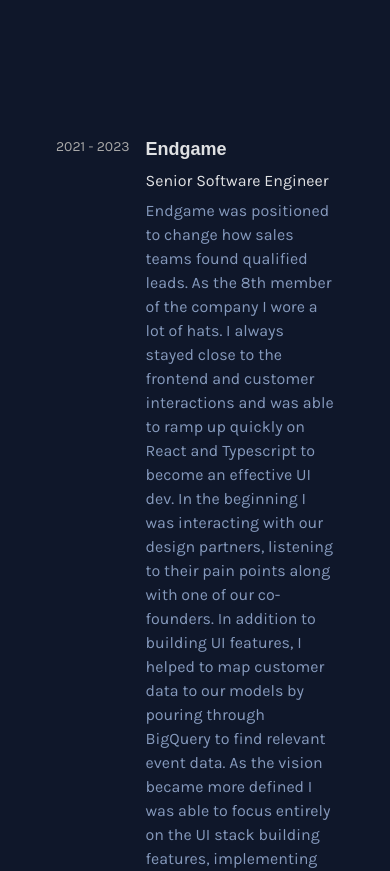
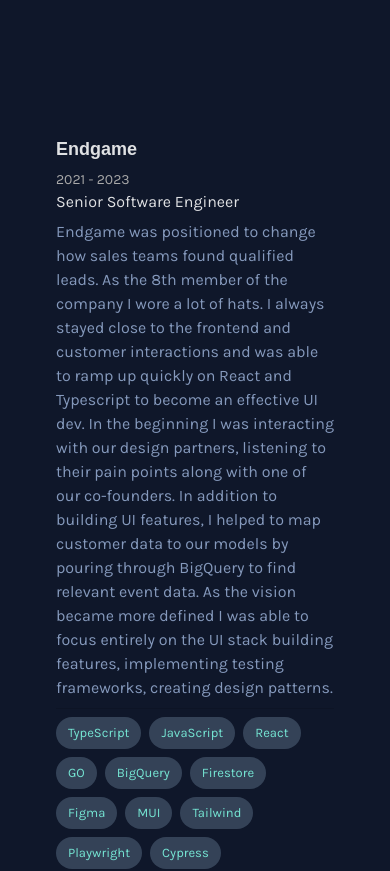
Before and after one commit to climberbrad/brad-jordan-resume, a React (Vite) app: page / in a window 390 px wide. Shown: the part 1340-2211 px from the top of the page. Built offline with nearby package versions, Linux system fonts and the light colour scheme.

Commit message:
moved job dates for mobile

```diff
--- a/src/components/JobCard.tsx
+++ b/src/components/JobCard.tsx
@@ -1,17 +1,22 @@
 import React from "react";
-import {Box, CardContent, Chip, Divider, Typography} from "@mui/material";
+import {Box, CardContent, Chip, Divider, Grid, Typography} from "@mui/material";
 import {Job} from "./JobData.ts";
 
 export function JobCard({job}: { job: Job }): React.ReactElement {
     return (
         <CardContent sx={{transitionDelay: '20ms', '&:hover': {background: "#112538", border: 0, borderRadius: 2}}}>
-            <Box sx={{display: 'flex', gap: 2}}>
-                <Typography sx={{whiteSpace: 'noWrap'}} fontWeight='bolder' color='darkgrey' fontSize={14}>
-                    {job.startDate} - {job.endDate}
-                </Typography>
-                <Box>
+            <Grid container spacing={0}>
+                <Grid item md={2}>
+                    <Typography display={{xs: 'none', md: 'block'}} sx={{whiteSpace: 'noWrap'}} color='darkgrey' fontSize={14}>
+                        {job.startDate} - {job.endDate}
+                    </Typography>
+                </Grid>
+                <Grid item xs={12} md={10}>
                     <Typography fontFamily="'Quicksand', sans-serif" fontWeight='bolder' fontSize={18} gutterBottom>
                         {job.company}
+                    </Typography>
+                    <Typography display={{md: 'none'}} sx={{whiteSpace: 'noWrap'}} color='darkgrey' fontSize={14}>
+                        {job.startDate} - {job.endDate}
                     </Typography>
                     <Typography fontSize={16} gutterBottom>
                         {job.title}
@@ -24,10 +29,9 @@
                         {job.skills.map(skill => (
                             <Chip key={skill} sx={{background: '#344257', color: '#75e5d3'}} label={skill}/>
                         ))}
-
                     </Box>
-                </Box>
-            </Box>
+                </Grid>
+            </Grid>
         </CardContent>
     )
 }
```
